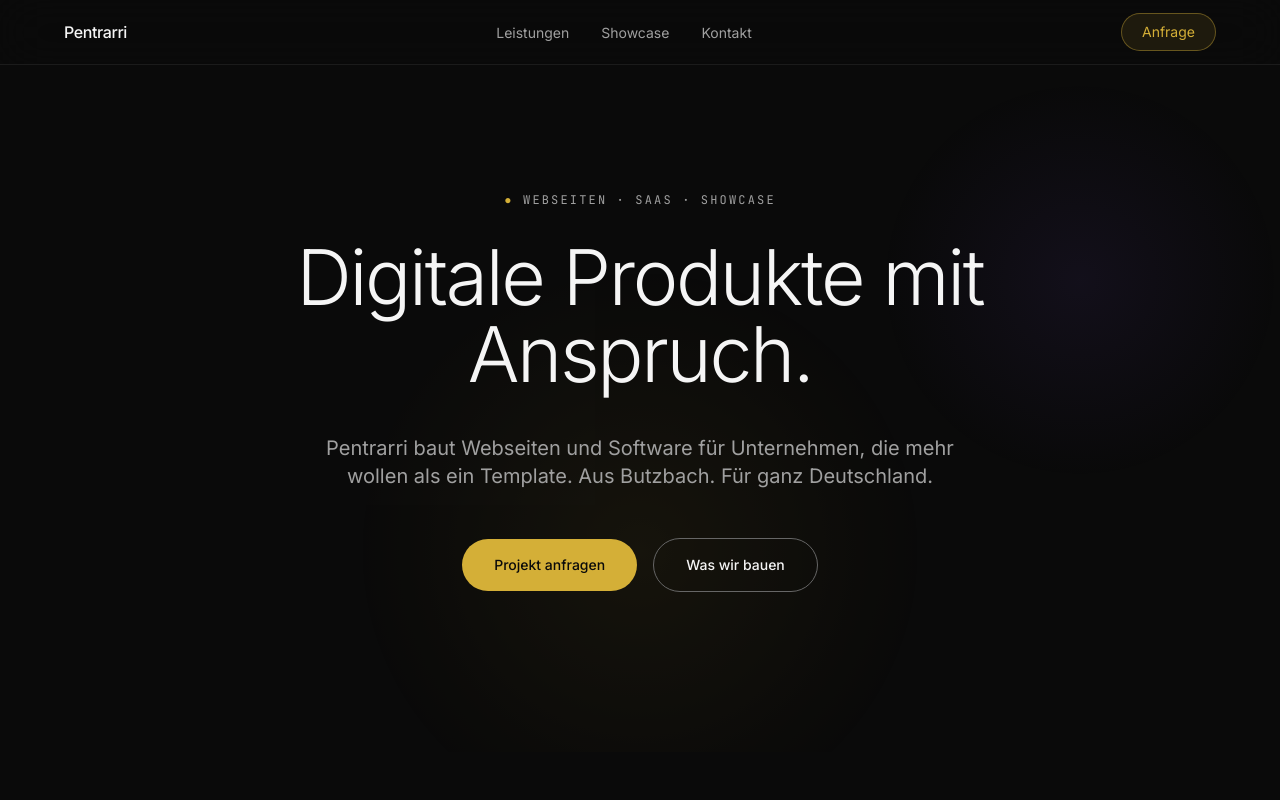
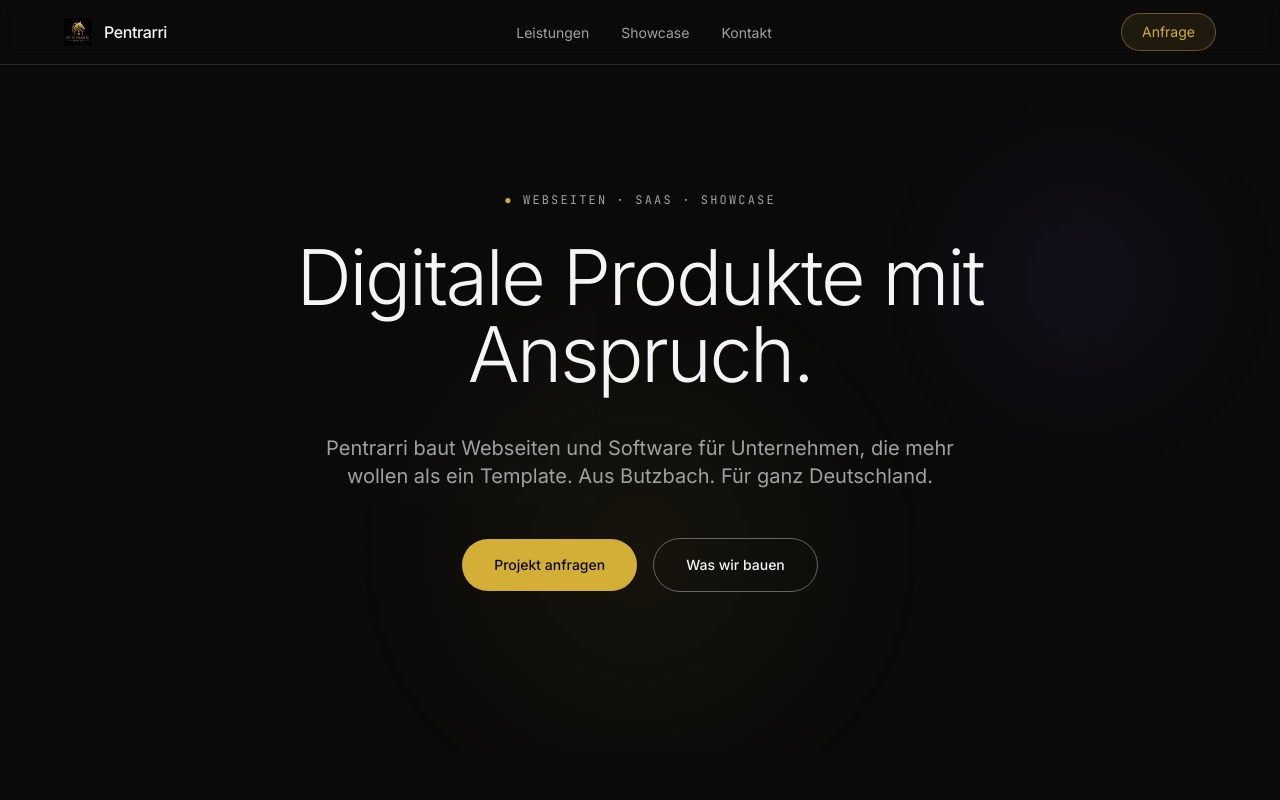
Before and after one commit to Pentrarri-cmd/pentrarri-next, a Next.js app: page / in a window 1280 px wide. Shown: the top 800 px of the page. Built offline with nearby package versions, Linux system fonts and the light colour scheme.

Commit message:
feat: pentrarri-logo im header einbauen mit scroll-blur

```diff
--- a/src/components/Header.tsx
+++ b/src/components/Header.tsx
@@ -1,7 +1,8 @@
 'use client';
 
 import Link from 'next/link';
-import { motion } from 'framer-motion';
+import Image from 'next/image';
+import { motion, useScroll, useTransform } from 'framer-motion';
 import { Container } from './Container';
 
 const navItems = [
@@ -11,18 +12,46 @@ const navItems = [
 ];
 
 export function Header() {
+  const { scrollY } = useScroll();
+  const headerBlur = useTransform(scrollY, [0, 100], [8, 20]);
+  const headerBg = useTransform(
+    scrollY,
+    [0, 100],
+    ['rgba(10, 10, 10, 0.6)', 'rgba(10, 10, 10, 0.85)'],
+  );
+  const backdropFilter = useTransform(headerBlur, (v) => `blur(${v}px)`);
+
   return (
     <motion.header
       initial={{ y: -20, opacity: 0 }}
       animate={{ y: 0, opacity: 1 }}
-      transition={{ duration: 0.6, ease: [0.16, 1, 0.3, 1] }}
-      className="fixed top-0 left-0 right-0 z-50 border-b border-ink-soft/20 bg-bg/80 backdrop-blur-xl"
+      transition={{ duration: 0.8, ease: [0.16, 1, 0.3, 1] }}
+      style={{
+        backdropFilter,
+        backgroundColor: headerBg,
+      }}
+      className="fixed top-0 left-0 right-0 z-50 border-b border-ink-soft/30"
     >
       <Container>
         <nav className="flex h-16 items-center justify-between">
-          <Link href="/" className="font-sans text-base font-medium tracking-tight text-ink">
-            Pentrarri
+          <Link
+            href="/"
+            className="group flex items-center gap-3 transition-opacity hover:opacity-80"
+          >
+            <div className="relative h-7 w-7">
+              <Image
+                src="/logo.webp"
+                alt="Pentrarri Group"
+                width={28}
+                height={28}
+                className="object-contain transition-all duration-500 group-hover:rotate-12"
+              />
+            </div>
+            <span className="font-sans text-base font-medium tracking-tight text-ink">
+              Pentrarri
+            </span>
           </Link>
+
           <ul className="hidden gap-8 md:flex">
             {navItems.map((item) => (
               <li key={item.href}>
@@ -35,6 +64,7 @@ export function Header() {
               </li>
             ))}
           </ul>
+
           <Link
             href="#kontakt"
             className="rounded-full border border-gold/40 bg-gold/10 px-5 py-2 text-sm text-gold transition-all hover:border-gold hover:bg-gold/20"
```
Also changed, not shown: public/logo.webp (added).
